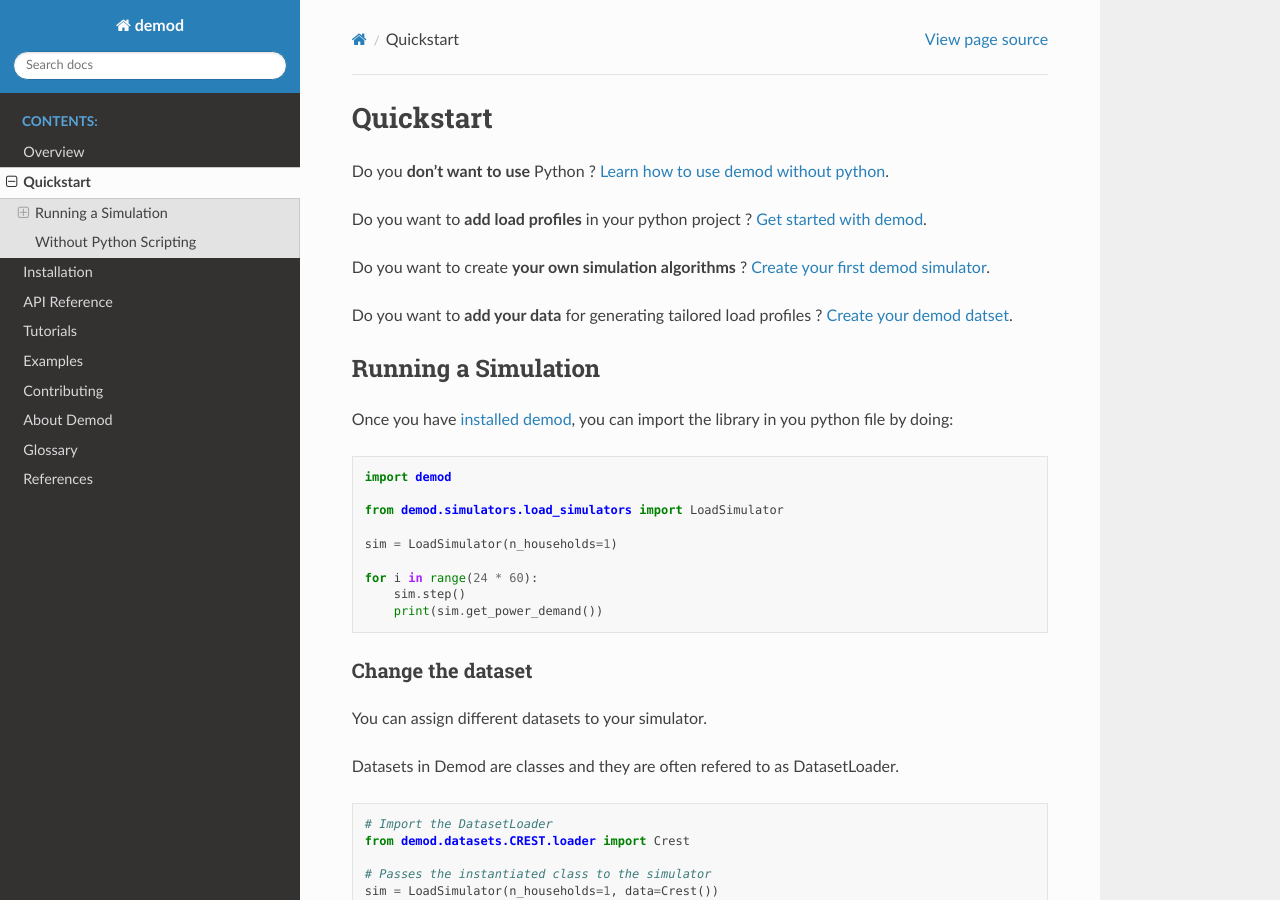
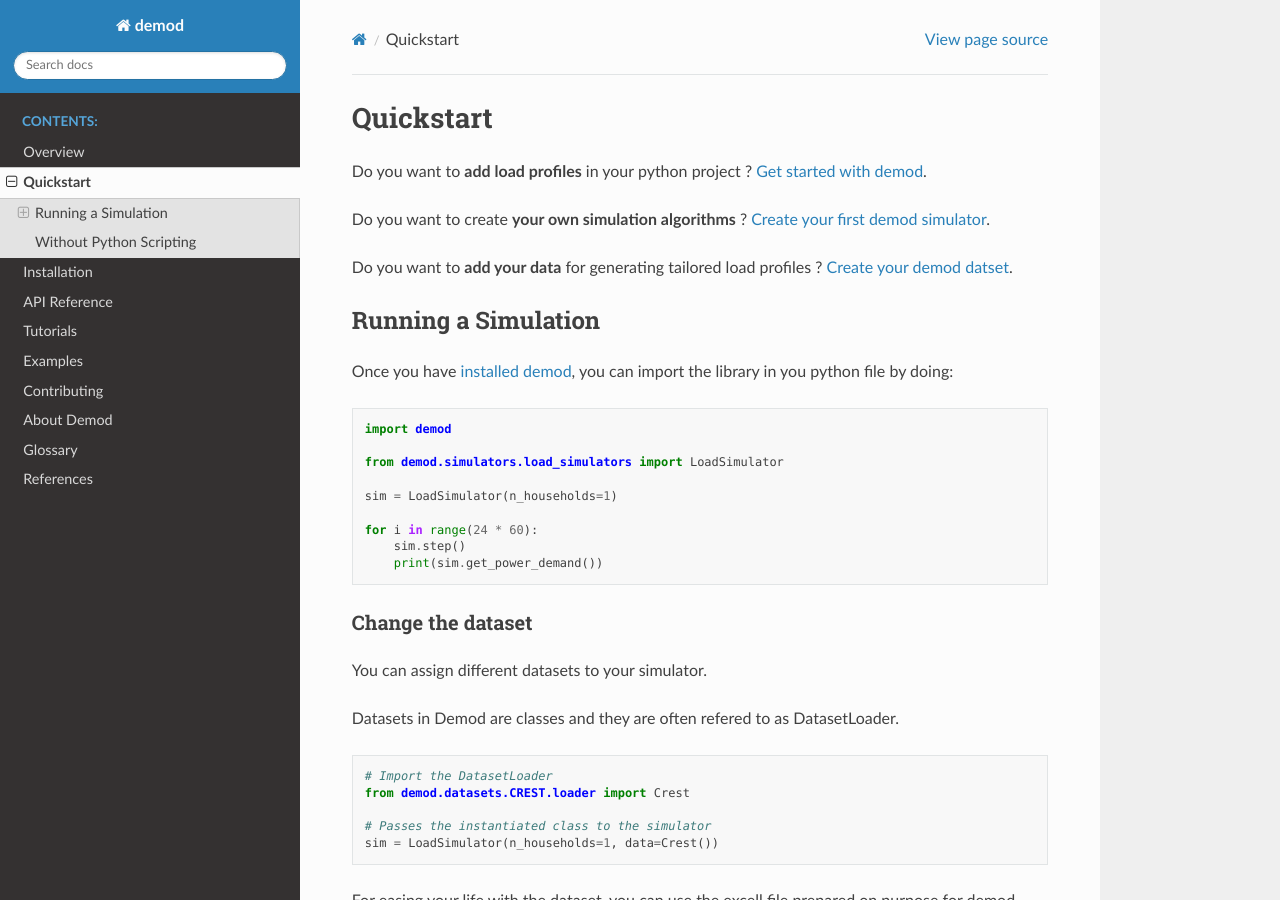
Before and after one commit to epfl-herus/demod, a Sphinx documentation site: the page built from docs/source/quickstart/quickstart.rst, in a window 1280 px wide and 900 px high. Built offline with Sphinx 7.4.7 and the Read the Docs theme 2.0.0, drawn with Linux system fonts in a browser that asks for light colours; formulas are drawn with MathJax 3.

Commit message:
removed sentence dont use python

```diff
--- a/docs/source/quickstart/quickstart.rst
+++ b/docs/source/quickstart/quickstart.rst
@@ -3,8 +3,8 @@ Quickstart
 ==========
 
 
-Do you **don't want to use** Python ?
-:ref:`Learn how to use demod without python <withoutpython>`.
+.. Do you **don't want to use** Python ?
+.. :ref:`Learn how to use demod without python <withoutpython>`.
 
 Do you want to **add load profiles** in your python project ?
 :ref:`Get started with demod <runnig_a_simulation>`.
```
